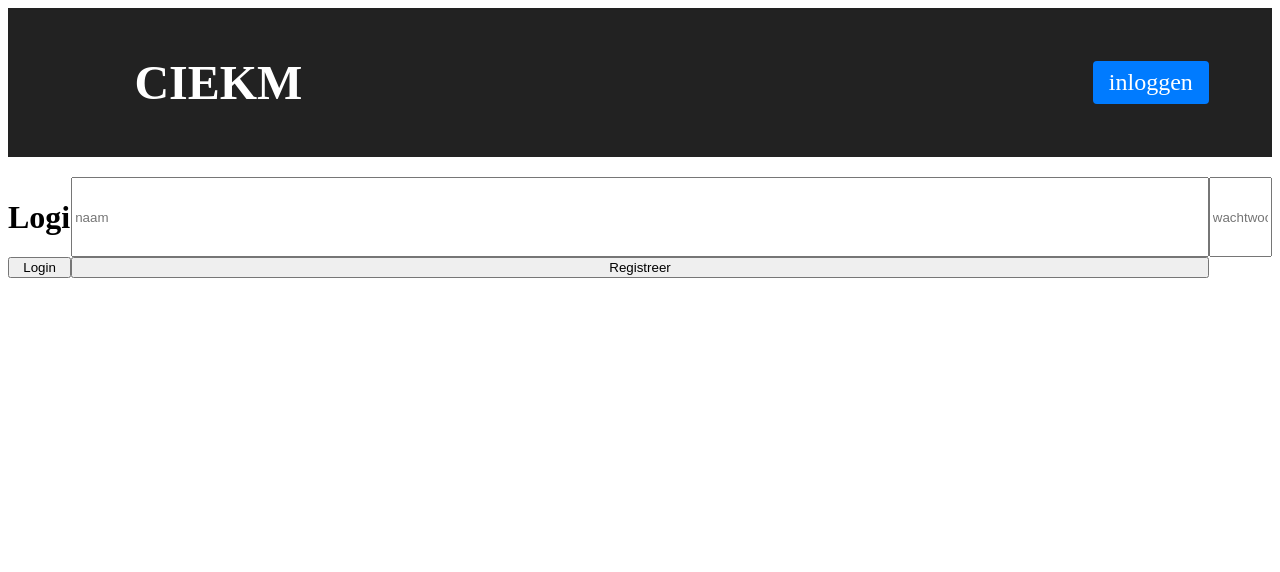
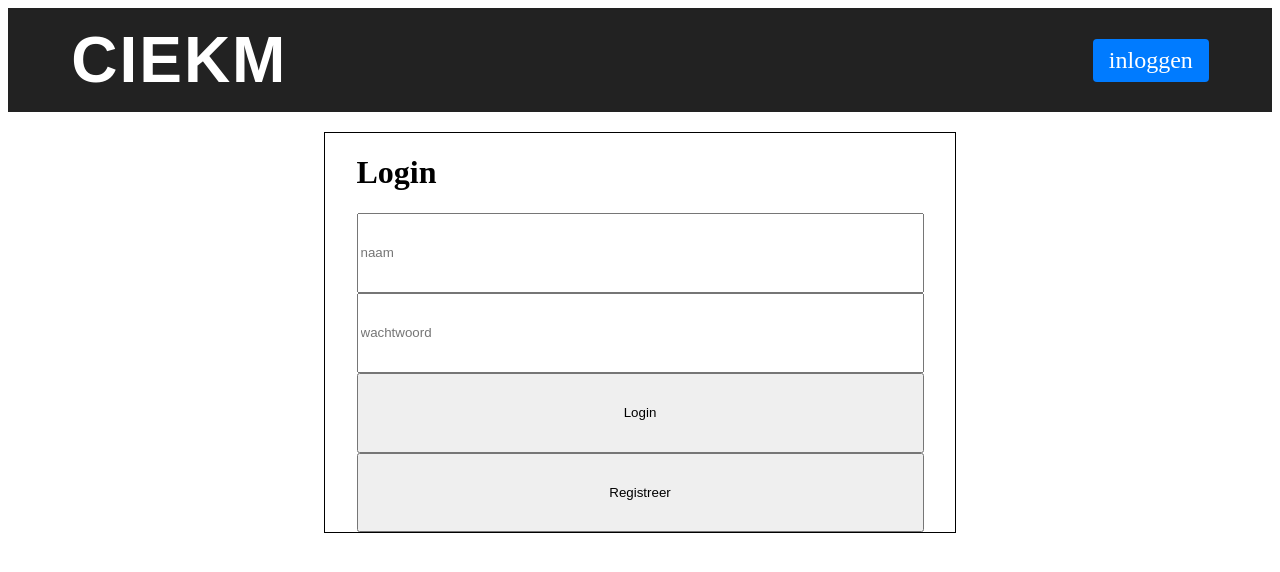
Before and after one commit to Suenodk/ciekm, an Angular app in the folder ciekm-frontend/: page /login in a window 1280 px wide. Shown: the top 572 px of the page. Built offline with nearby package versions, Linux system fonts and the light colour scheme.

Commit message:
Frontend update

```diff
--- a/ciekm-frontend/src/app/app.css
+++ b/ciekm-frontend/src/app/app.css
@@ -15,6 +15,19 @@
   margin-left: 10%;
 }
 
+#app-name {
+  margin-left: 5%;
+    font-size: 4rem;
+    font-weight: bold;
+    text-decoration: none;
+    color: white;
+    font-family: Arial, sans-serif;
+    letter-spacing: 2px;
+}
+
+#app-name:hover {
+    color: #444;
+}
 #inlogButton {
   display: inline-block;
   padding: 0.5rem 1rem;
--- a/ciekm-frontend/src/app/app.html
+++ b/ciekm-frontend/src/app/app.html
@@ -1,6 +1,6 @@
 <main class="main">
   <div class="banner">
-    <h1>CIEKM</h1>
+    <a id="app-name" [routerLink]="['/']">CIEKM</a>
     <a id="inlogButton" [routerLink]="['/login']">inloggen</a>
   </div>
   <router-outlet />
--- a/ciekm-frontend/src/app/app.ts
+++ b/ciekm-frontend/src/app/app.ts
@@ -10,7 +10,4 @@ import { RouterOutlet, RouterLinkWithHref, RouterModule } from '@angular/router'
 export class App {
   protected readonly title = signal('ciekm-frontend');
 
-  gaNaarLogin() : void{
-
-  }
 }
--- a/ciekm-frontend/src/app/login/login.css
+++ b/ciekm-frontend/src/app/login/login.css
@@ -1,11 +1,15 @@
-#login-page {
+#login-pagina {
     display: grid;
-    grid-template-columns: 1fr 50% 1fr;
+    grid-template-columns: 25% 1fr 25%;
 }
 
 #login-form {
     display: grid;
-    grid-template-rows: auto;
+    grid-template-rows: 1fr 1fr 1fr 1fr 1fr;
     grid-template-columns: 5% 1fr 5%;
-    border: 1px black;
+    border: 1px solid black;
 }
+
+#login-form > * {
+    grid-column: 2;
+}
--- a/ciekm-frontend/src/app/login/login.html
+++ b/ciekm-frontend/src/app/login/login.html
@@ -1,4 +1,5 @@
 <div id="login-pagina">
+    <div></div>
     <div id="login-form">
         @if (isOnLogin())
         {
@@ -16,6 +17,6 @@
             <button (click)="toggleLogin()">Login</button>
         }
     </div>
-
+    <div></div>
 
 </div>
```
